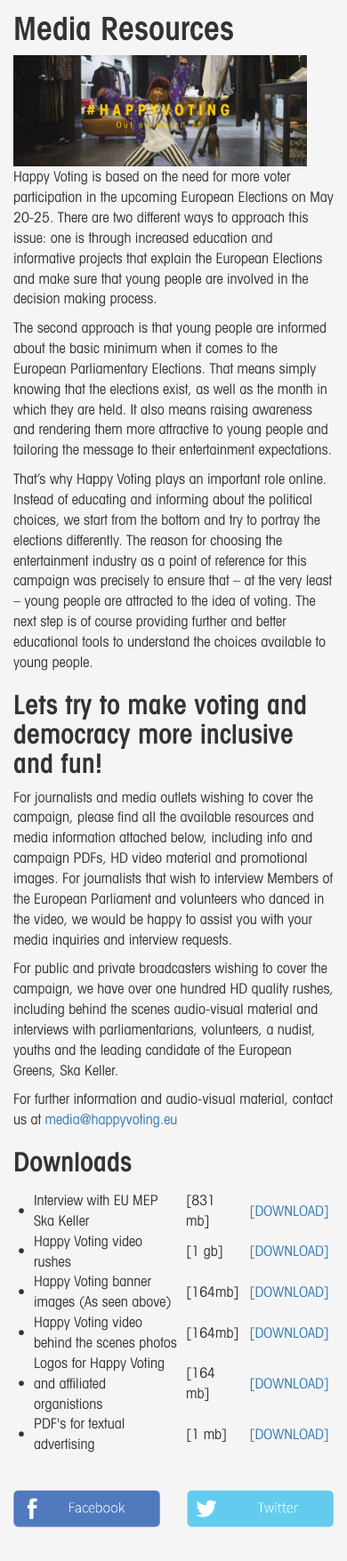
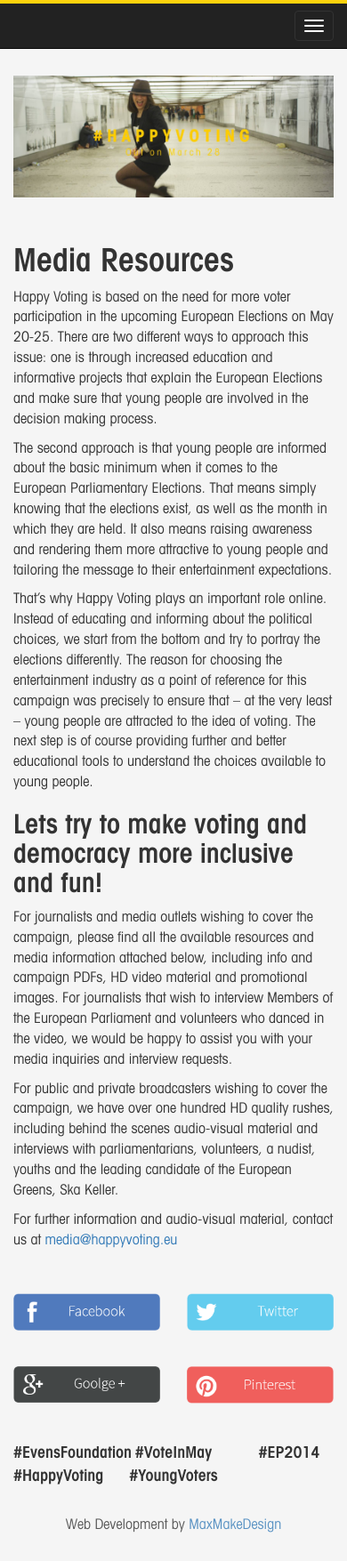
Before and after one commit to maxmumford/pluscampaigns, a Flask app: page /media in a window 390 px wide; the page is wider, and only the part inside the window is pictured. Shown: the part 590-2345 px from the top of that part at 89% size. After the commit the page ends 2313 px from the top of that part, so only its background shows below. Run offline with Flask 2, Linux system fonts and the light colour scheme; some libraries are stand-ins or nearby versions.

Commit message:
[ADD] all pages use text-full template [ADD] enlarge main title

```diff
--- a/app/static/css/site.css
+++ b/app/static/css/site.css
@@ -73,7 +73,7 @@ header #title-slogan a {
 
 @media(max-width:767px){
 	header #title-slogan #title {
-		font-size: 35px;
+		font-size: 45px;
 	}
 	header #title-slogan #slogan {
 		font-size: 20px;
@@ -82,7 +82,7 @@ header #title-slogan a {
 
 @media(max-width:1200px) and (min-width: 767px){
 	header #title-slogan #title {
-		font-size: 48px;
+		font-size: 68px;
 	}
 	header #title-slogan #slogan {
 		font-size: 22px;
@@ -92,10 +92,10 @@ header #title-slogan a {
 @media(min-width:1200px){
 	header #title-slogan #title {
 		margin-top: 20px;
-		font-size: 52px;
+		font-size: 82px;
 	}
 	header #title-slogan #slogan {
-		font-size: 24px;
+		font-size: 34px;
 	}
 }
 
@@ -121,7 +121,7 @@ header #like-follow {
 
 
 header #like-follow table {
-	margin-top: 29px;
+	margin-top: 49px;
 	width: 100px;
 }
 
@@ -134,7 +134,7 @@ header #like-follow table iframe {
 }
 
 header #share table {
-	margin-top: 18px;
+	margin-top: 46px;
 	width: 162px;
 }
 
@@ -231,16 +231,9 @@ footer #hash-tags a {
 }
 
 /* text-half */
-#text-half img {
-	float: left;
-	max-width: 600px;
-	width: 100%;
-	padding: 0px 30px 0px 0px;
-}
-
-#text-full img {
+#text-full img#banner {
 	max-width: 100%;
-	margin: 20px 0px;
+	margin: 30px 0px;
 }
 /* pages */
 
--- a/app/templates/about.html
+++ b/app/templates/about.html
@@ -1,4 +1,4 @@
-{% extends "layouts/text-half.html" %}
+{% extends "layouts/text-full.html" %}
 {% block content_text %}
 <p>
 	In past European elections, a general lack of information on the elections and the issues at stake meant that around 70% of the European Union's youth did not make use of their right to vote. As a consequence, the focus on young people's needs and interests was alarmingly low. Young people of the EU are barely represented in the European Parliament and issues concerning them are not debated! Yet the current crisis has hit many of us - it has particularly affected the lives of young people.
--- a/app/templates/campaign.html
+++ b/app/templates/campaign.html
@@ -1,4 +1,4 @@
-{% extends "layouts/text-half.html" %}
+{% extends "layouts/text-full.html" %}
 {% block content_text %}
 	<p>
 		In light of the European Parliamentary elections on May 20-25, it’s becoming increasingly important to promote online voter participation and turnout among Europe’s youth. Based on this idea, non-governmental organisations and volunteers have come together to assist in the production of Happy Voting, Europe's first non-institutional and large-scale voter-turnout campaign. Mixing pop-culture and voter awareness, the campaign helps reach European voters through their two favourite channels: entertainment and the Internet.
--- a/app/templates/layouts/base.html
+++ b/app/templates/layouts/base.html
@@ -13,7 +13,6 @@
 
 		<!-- js imports -->
 		<script src="//ajax.googleapis.com/ajax/libs/jquery/1.11.0/jquery.min.js"></script>
-		<script src="//cdnjs.cloudflare.com/ajax/libs/jquery-easing/1.3/jquery.easing.min.js"></script>
 		<script type="text/javascript" src="//netdna.bootstrapcdn.com/bootstrap/3.1.1/js/bootstrap.min.js"></script>
 
 		<!-- HTML5 Shim and Respond.js IE8 support of HTML5 elements and media queries -->
@@ -23,20 +22,15 @@
 	    	<script src="https://oss.maxcdn.com/libs/respond.js/1.4.2/respond.min.js"></script>
 		<![endif]-->
 
-		{% if 'white' in request.args %}
-		<style>
-			body.home {background-color: #f5f5f5;}
-		</style>
-		{% endif %}
+  	</head>
 
-  	</head>
   	<body{% if title == 'Home' %} class="home"{% endif %}>
 
 		<header>
 			<div class="container">
 				<div class="row">
 
-					<div id="like-follow" class="col-md-4">
+					<div id="like-follow" class="col-md-3">
 						<table>
 							<tr>
 								<td id="like">
@@ -52,12 +46,12 @@
 						</table>
 					</div>
 
-					<div id="title-slogan" class="col-md-4">
+					<div id="title-slogan" class="col-md-6">
 						<p><a id="title" href="/" title="Home Page">Happy Voting</a></p>
 						<p><a id="slogan" href="https://twitter.com/search?q=%23HappyVoting" target="_new">#VoteInMay</a></p>
 					</div>
 
-					<div id="share" class="col-md-4">
+					<div id="share" class="col-md-3">
 						<table>
 							<tr>
 								<td><a target="_blank" href="https://www.facebook.com/sharer/sharer.php?u=http://happyvoting.eu"><img src="/static/images/base/share/icons/facebook.png" /></a></td>
--- a/app/templates/layouts/text-full.html
+++ b/app/templates/layouts/text-full.html
@@ -1,8 +1,8 @@
 {% extends "layouts/base.html" %}
 {% block content %}
-<h1>{{heading}}</h1>
 <div id="text-full">
-	<img src="/static/images/text/banners/{{image_source}}.jpg" />
+	<img id="banner" src="/static/images/text/banners/{{image_source}}.jpg" />
+	{% if heading %}<h1>{{heading}}</h1>{% endif %}
 	{% block content_text %}{% endblock %}
 </div>
 {% endblock %}
--- a/app/templates/layouts/text-half.html
+++ /dev/null
@@ -1,9 +0,0 @@
-{% extends "layouts/base.html" %}
-{% block content %}
-<h1>{{heading}}</h1>
-<div id="text-half">
-	<img src="/static/images/text/banners/{{image_source}}.jpg" />
-	{% block content_text %}{% endblock %}
-</div>
-{% block content_text_after %}{% endblock %}
-{% endblock %}
--- a/app/templates/media.html
+++ b/app/templates/media.html
@@ -1,4 +1,4 @@
-{% extends "layouts/text-half.html" %}
+{% extends "layouts/text-full.html" %}
 
 {% block content_text %}
 	<p>
--- a/app/templates/take-action.html
+++ b/app/templates/take-action.html
@@ -2,7 +2,7 @@
 {% block content_text %}
 	<div class="row">
 		<div class="col-md-6">
-			<h2>Sharing is Caring &#9786;</h2>
+			<h2>Sharing is Caring</h2>
 			<p>
 				Sharing plays an enormous part of Happy Voting. Without you - the citizen - there would be no campaign at all. Your sharing efforts are what keep this campaign going, guaranteeing that as many viewers as possible get the opportunity to participate in Happy Voting and ultimately going to vote in the European Elections on May 20-25.
 			</p>
--- a/app/views.py
+++ b/app/views.py
@@ -7,16 +7,16 @@ def index():
 
 @app.route('/campaign')
 def campaign():
-    return render_template('campaign.html', title="Your Campaign", heading="Your Campaign", image_source="4")
+    return render_template('campaign.html', title="Your Campaign", heading="Your Campaign", image_source="6")
 
 @app.route('/about')
 def about():
-    return render_template('about.html', title="Young Voters", heading="Vote In May", image_source="1")
+    return render_template('about.html', title="Young Voters", heading="Vote In May", image_source="7")
 
 @app.route('/take-action')
 def share():
-    return render_template('take-action.html', title="Take Action", heading="Take Action", image_source="3")
+    return render_template('take-action.html', title="Take Action", heading=False, image_source="2")
 
 @app.route('/media')
 def media():
-    return render_template('media.html', title="Media", heading="Media Resources", image_source="2")
+    return render_template('media.html', title="Media", heading="Media Resources", image_source="1")
```
